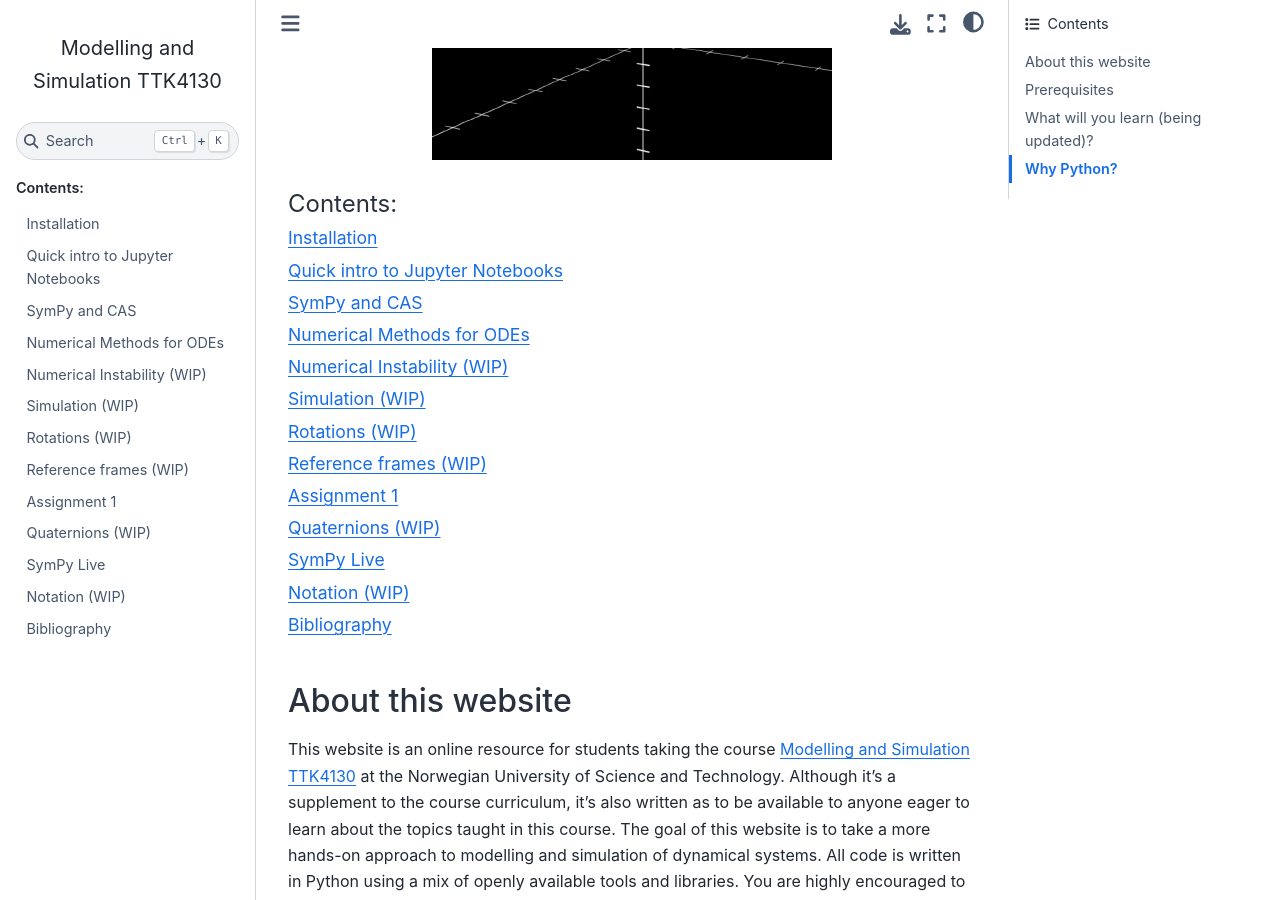
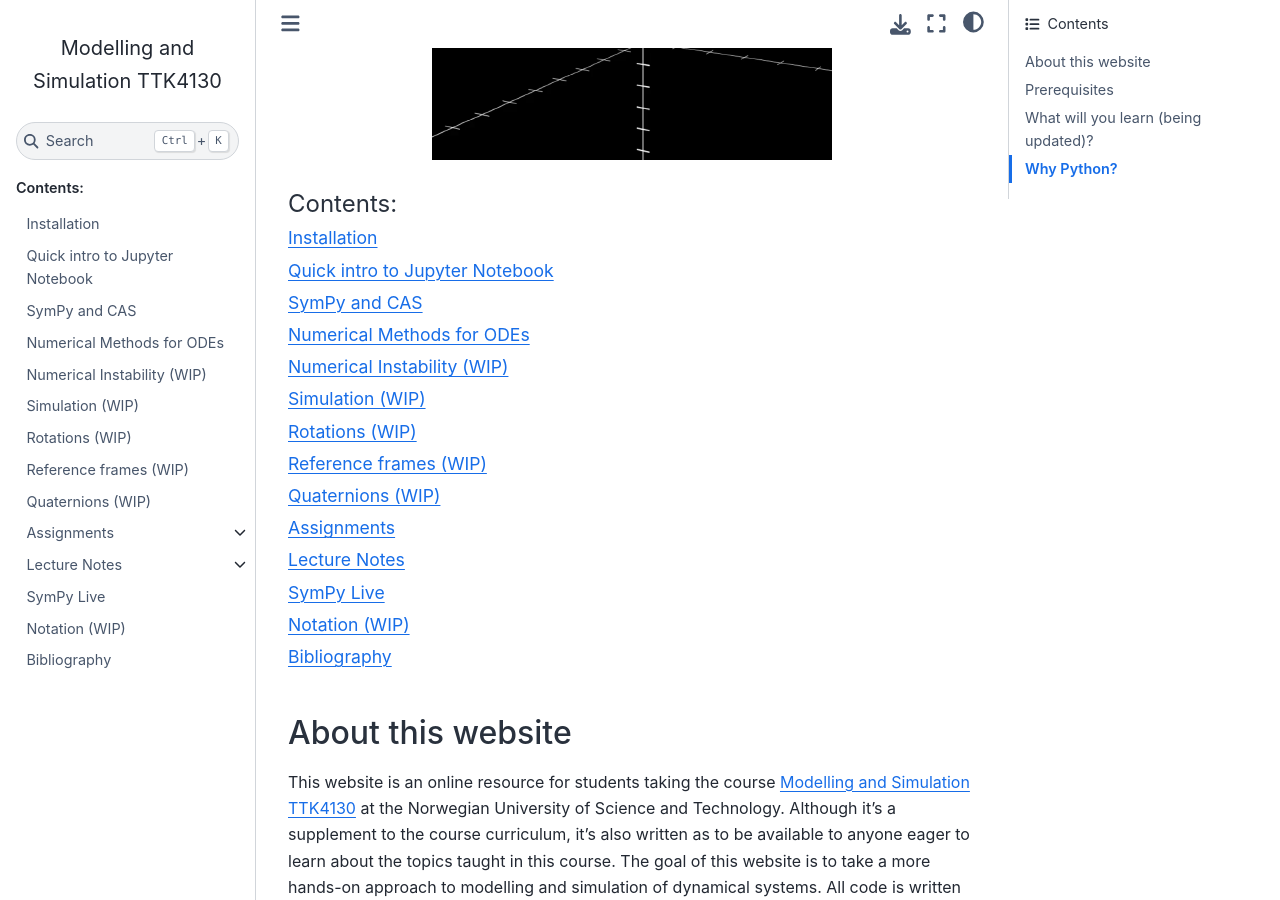
Before and after one commit to TTK4130/ttk4130.github.io, a Sphinx documentation site: the page built from docs/index.rst, in a window 1280 px wide and 900 px high, scrolled down 429 px. Built offline with Sphinx 7.4.7 and the Sphinx Book theme 1.1.4, drawn with Linux system fonts in a browser that asks for light colours.

Commit message:
Issuse 33: page restructure (#34)
* Add: Lecture notes and assignments chapter

* Fix typos

```diff
--- a/docs/assignment-1.rst
+++ b/docs/assignments/assignment-1.rst
@@ -4,7 +4,7 @@
 
 We consider here a mass-damper-spring system as shown in the figure below.
 
-.. figure:: figures/mass_damper_spring.svg
+.. figure:: ../figures/mass_damper_spring.svg
   :align: center
 
   Schematic of the mass-damper-spring system.
--- /dev/null
+++ b/docs/assignments/index.rst
@@ -0,0 +1,9 @@
+============
+Assignments
+============
+
+
+.. toctree::
+    :maxdepth: 1
+
+    assignment-1
--- a/docs/index.rst
+++ b/docs/index.rst
@@ -7,22 +7,23 @@
 
 
 .. toctree::
-   :maxdepth: 1
-   :caption: Contents:
+    :maxdepth: 1
+    :caption: Contents:
 
-   installation
-   jupyter-notebooks
-   sympy-and-cas
-   numerical-methods-for-odes
-   numerical-instability
-   simulation
-   rotations
-   reference-frames
-   assignment-1
-   quaternions
-   sympy-live
-   notation
-   bibliography
+    installation
+    jupyter-notebook
+    sympy-and-cas
+    numerical-methods-for-odes
+    numerical-instability
+    simulation
+    rotations
+    reference-frames
+    quaternions
+    assignments/index
+    lecture-notes/index
+    sympy-live
+    notation
+    bibliography
 
 About this website
 ===================
--- a/docs/installation.rst
+++ b/docs/installation.rst
@@ -47,7 +47,7 @@
             3. Install Visual Studio Code (VSCode) via `the download page <https://code.visualstudio.com/download>`_
             4. Start VSCode and activate your newly created Python environment, ``ttk4130`` (See `this guide on python environments <https://code.visualstudio.com/docs/python/environments>`_)
             5. Install the following list of VSCode extensions (See `this guide on managing VSCode extensions <https://code.visualstudio.com/docs/editor/extension-marketplace>`_): `Jupyter Extension <https://marketplace.visualstudio.com/items?itemName=ms-toolsai.jupyter>`_, `Python Extension <https://marketplace.visualstudio.com/items?itemName=ms-python.python>`_
-            6. Open or create a notebook file by opening the Command Palette (Ctrl+Shift+P) and select Jupyter: Create New Jupyter Notebook.
+            6. Open or create a notebook file by opening the Command Palette (Command+Shift+P) and select Jupyter: Create New Jupyter Notebook.
 
         .. tab-item:: GNU/Linux
             :sync: linux
@@ -64,7 +64,7 @@
             3. Install Visual Studio Code (VSCode) via `the download page <https://code.visualstudio.com/download>`_
             4. Start VSCode and activate your newly created Python environment, ``ttk4130`` (See `this guide on python environments <https://code.visualstudio.com/docs/python/environments>`_)
             5. Install the following list of VSCode extensions (See `this guide on managing VSCode extensions <https://code.visualstudio.com/docs/editor/extension-marketplace>`_): `Jupyter Extension <https://marketplace.visualstudio.com/items?itemName=ms-toolsai.jupyter>`_, `Python Extension <https://marketplace.visualstudio.com/items?itemName=ms-python.python>`_
-            6. Open or create a notebook file by opening the Command Palette (Command+Shift+P) and select Jupyter: Create New Jupyter Notebook.
+            6. Open or create a notebook file by opening the Command Palette (Ctrl+Shift+P) and select Jupyter: Create New Jupyter Notebook.
 
 Troubleshooting
 ----------------
--- a/docs/jupyter-notebooks.rst
+++ b/docs/jupyter-notebook.rst
@@ -1,5 +1,5 @@
 =======================================
-Quick intro to Jupyter Notebooks
+Quick intro to Jupyter Notebook
 =======================================
 
 .. note::
--- /dev/null
+++ b/docs/lecture-notes/index.rst
@@ -0,0 +1,8 @@
+==============
+Lecture Notes
+==============
+
+.. toctree::
+   :maxdepth: 1
+
+   week-0
--- /dev/null
+++ b/docs/lecture-notes/week-0.rst
@@ -0,0 +1,6 @@
+============
+Week 0
+============
+
+.. figure:: ../figures/week-0.svg
+   :align: center
```
Also changed, not shown: other parts of docs/jupyter-notebook.rst (+1 -1 lines), docs/figures/week-0.svg (added).
